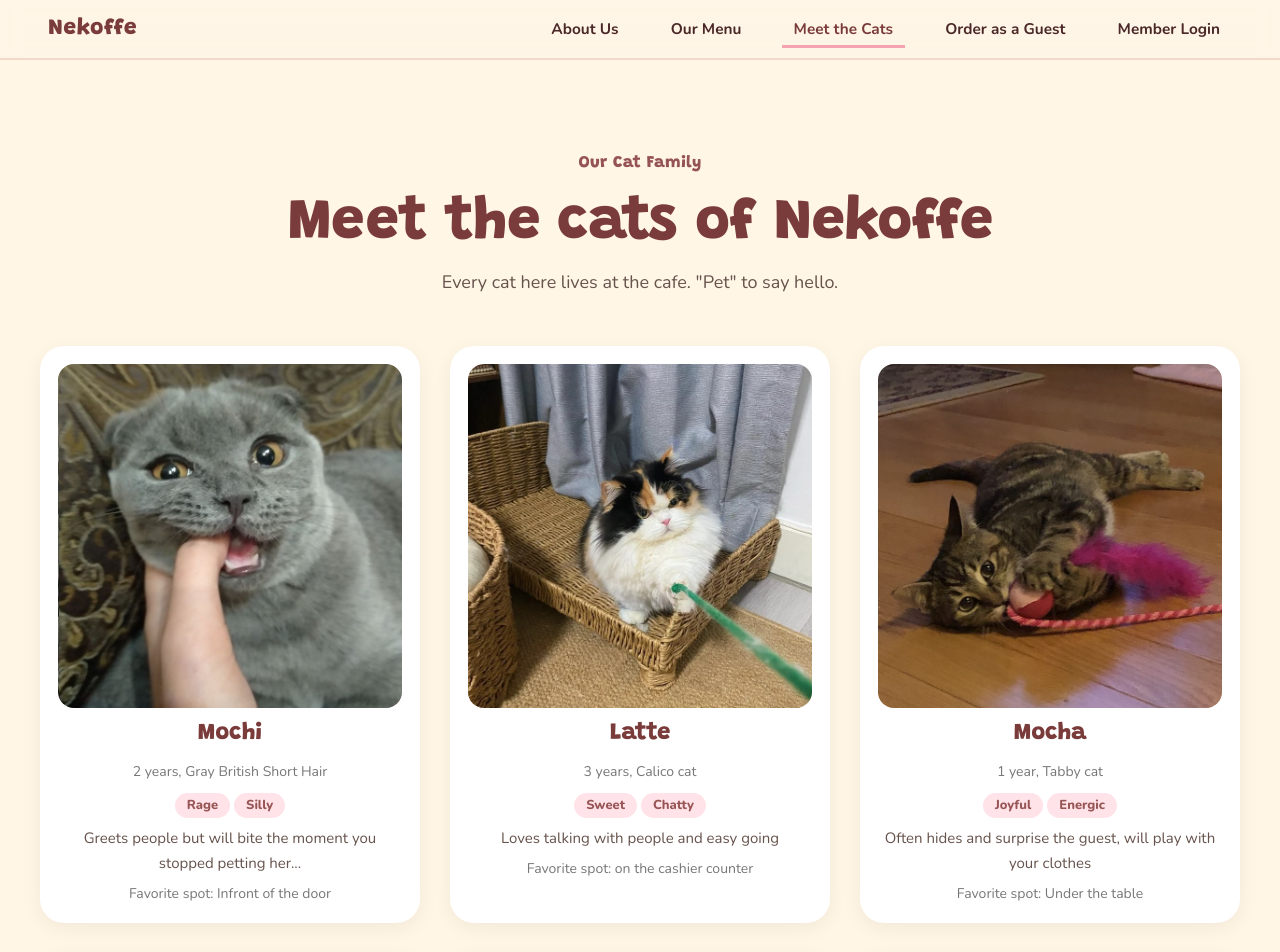
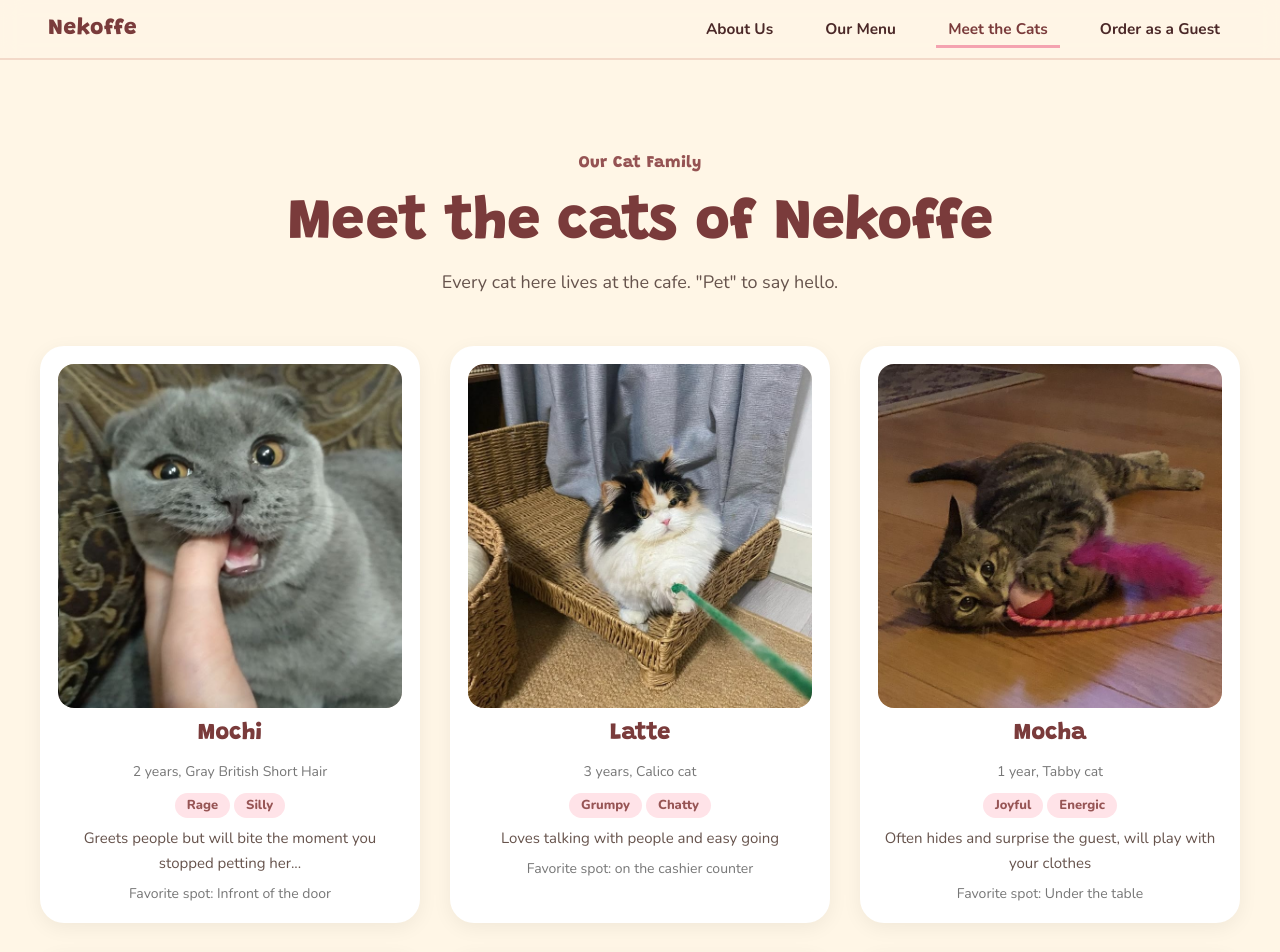
Before and after one commit to Noufalpali/Nekoffe, a plain HTML site: page pages/cats.html in a window 1280 px wide. Shown: the top 952 px of the page. Drawn offline with nearby package versions, Linux system fonts and the light colour scheme.

Commit message:
membuang login as member

```diff
--- a/assets/js/cats.js
+++ b/assets/js/cats.js
@@ -3,7 +3,7 @@
    Kalau file belum ada, kartu menampilkan placeholder. */
 const CATS = [
   { name: "Mochi",   photo: "mochichi.jpeg",   age: "2 years", breed: "Gray British Short Hair", tags: ["Rage", "Silly"], bio: "Greets people but will bite the moment you stopped petting her...", spot: "Infront of the door" },
-  { name: "Latte",   photo: "lalatte.jpeg",   age: "3 years", breed: "Calico cat", tags: ["Sweet", "Chatty"], bio: "Loves talking with people and easy going", spot: "on the cashier counter" },
+  { name: "Latte",   photo: "lalatte.jpeg",   age: "3 years", breed: "Calico cat", tags: ["Grumpy", "Chatty"], bio: "Loves talking with people and easy going", spot: "on the cashier counter" },
   { name: "Mocha",   photo: "mocha.jpeg",   age: "1 year",  breed: "Tabby cat", tags: ["Joyful", "Energic"], bio: "Often hides and surprise the guest, will play with your clothes", spot: "Under the table" },
   { name: "Oreo",    photo: "oreo.jpeg",    age: "4 years", breed: "Domestic Short Hair", tags: ["Smart", "Quiet"], bio: "Will walk around the cafe while picking up trash and throw them in the bin", spot: "On the sofa" },
   { name: "Biscuit", photo: "biscuit.jpeg", age: "2 years", breed: "Orange Domestic Cat", tags: ["Greedy", "Noisy"], bio: "Act cute to get the guest's food and will scream if he dont get the food", spot: "Food storage" },
--- a/pages/cats.html
+++ b/pages/cats.html
@@ -16,7 +16,7 @@
         <a href="../index.html#menu">Our Menu</a>
         <a href="cats.html">Meet the Cats</a>
         <a href="order.html">Order as a Guest</a>
-        <a href="../login.html">Member Login</a>
+
     </nav>
 </header>
 <main class="wrap">
```
Also changed, not shown: index.html (+1 -1 lines).
